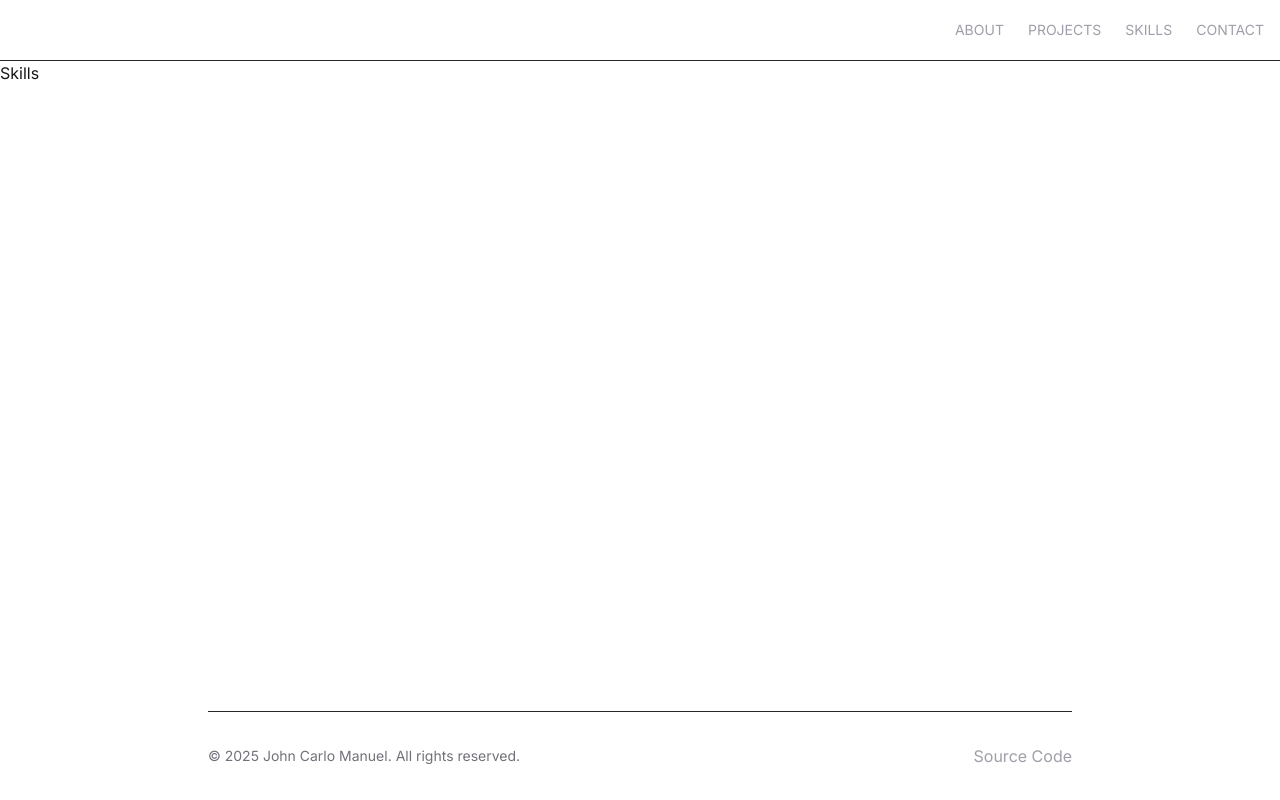
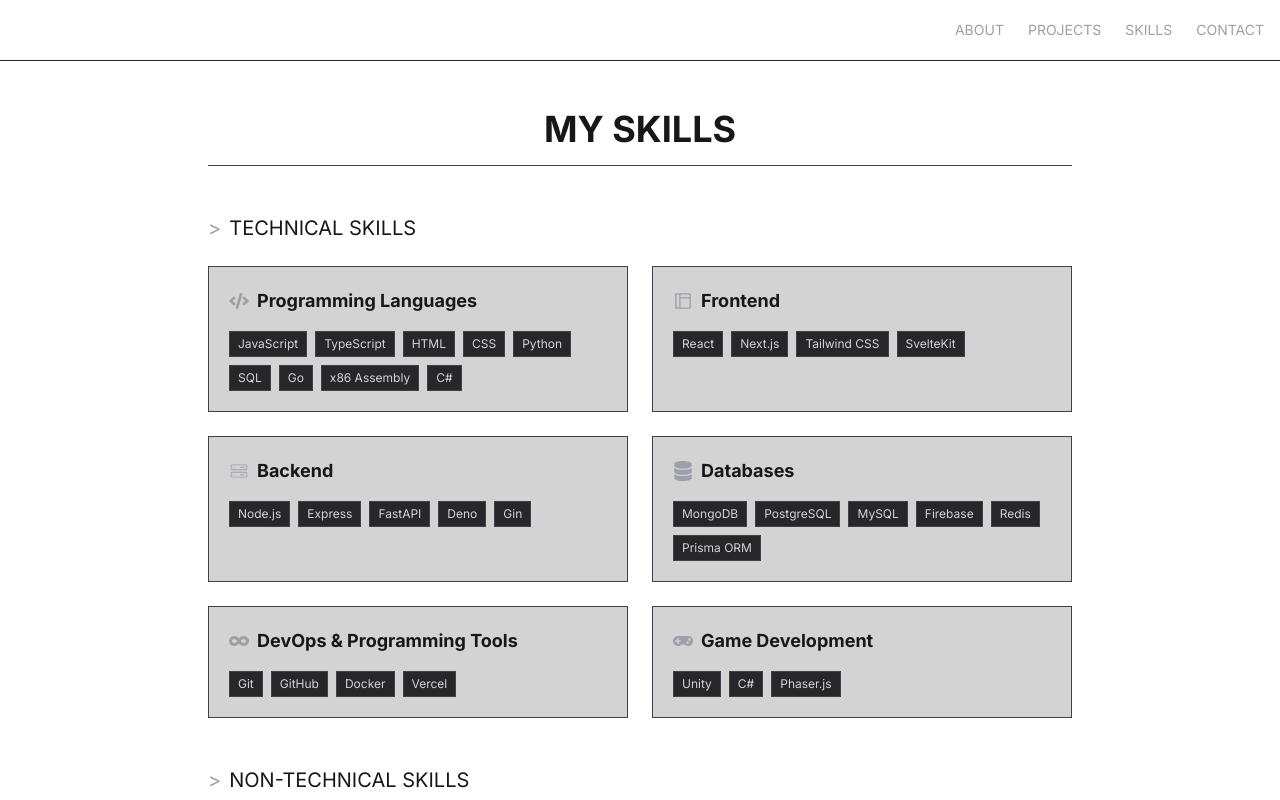
Before and after one commit to johncmanuel/cpsc349, a Next.js app in the folder portfolio/: page /skills in a window 1280 px wide. Shown: the top 800 px of the page. Built offline with nearby package versions, Linux system fonts and the light colour scheme.

Commit message:
add skills page

```diff
--- /dev/null
+++ b/portfolio/src/app/components/SkillCard.tsx
@@ -0,0 +1,24 @@
+import { SkillCategory } from "@/data/skills";
+
+export default function SkillCard({ category }: { category: SkillCategory }) {
+  return (
+    <div className="border border-zinc-700 bg-zinc-800/20 transition-colors duration-300 hover:bg-zinc-800/30">
+      <div className="p-5">
+        <div className="mb-4 flex items-center gap-2">
+          <div className="text-zinc-400">{category.icon}</div>
+          <h3 className="font-mono text-lg font-bold">{category.name}</h3>
+        </div>
+
+        <div className="flex flex-wrap gap-2">
+          {category.skills.map((skill, index) => (
+            <span
+              key={index}
+              className="border border-zinc-700 bg-zinc-800 px-2 py-1 font-mono text-xs text-zinc-300">
+              {skill}
+            </span>
+          ))}
+        </div>
+      </div>
+    </div>
+  );
+}
--- /dev/null
+++ b/portfolio/src/app/components/SkillsPage.tsx
@@ -0,0 +1,43 @@
+import { nonTechnicalSkills, technicalSkills } from "@/data/skills";
+import SkillCard from "./SkillCard";
+
+export default function SkillsPage() {
+  return (
+    <div className="container mx-auto max-w-4xl px-4 py-12">
+      <div className="space-y-12">
+        <div className="relative">
+          <h1 className="mb-2 text-center font-mono text-4xl font-bold">
+            MY SKILLS
+          </h1>
+          <div className="my-4 h-px w-full bg-zinc-700"></div>
+        </div>
+
+        <section>
+          <h2 className="mb-6 flex items-center font-mono text-xl">
+            <span className="mr-2 text-zinc-400">&#62;</span>
+            TECHNICAL SKILLS
+          </h2>
+
+          <div className="grid grid-cols-1 gap-6 md:grid-cols-2">
+            {technicalSkills.map((category, index) => (
+              <SkillCard key={index} category={category} />
+            ))}
+          </div>
+        </section>
+
+        <section>
+          <h2 className="mb-6 flex items-center font-mono text-xl">
+            <span className="mr-2 text-zinc-400">&#62;</span>
+            NON-TECHNICAL SKILLS
+          </h2>
+
+          <div className="grid grid-cols-1 gap-6 md:grid-cols-2">
+            {nonTechnicalSkills.map((category, index) => (
+              <SkillCard key={index} category={category} />
+            ))}
+          </div>
+        </section>
+      </div>
+    </div>
+  );
+}
--- a/portfolio/src/app/skills/page.tsx
+++ b/portfolio/src/app/skills/page.tsx
@@ -1,3 +1,5 @@
+import SkillsPage from "../components/SkillsPage";
+
 export default function Skills() {
-  return <div>Skills</div>;
+  return <SkillsPage />;
 }
--- /dev/null
+++ b/portfolio/src/data/skills.tsx
@@ -0,0 +1,89 @@
+import { FaGamepad, FaCode, FaDatabase, FaInfinity } from "react-icons/fa";
+import { AiOutlineLayout } from "react-icons/ai";
+import { CiServer } from "react-icons/ci";
+import { IoPerson } from "react-icons/io5";
+
+export type SkillCategory = {
+  name: string;
+  icon: React.ReactNode;
+  skills: string[];
+  type: "technical" | "non-technical";
+};
+
+// hard code the skills rather than using the one from getSelfData()
+export const skillCategories: SkillCategory[] = [
+  {
+    name: "Programming Languages",
+    icon: <FaCode className="h-5 w-5" />,
+    skills: [
+      "JavaScript",
+      "TypeScript",
+      "HTML",
+      "CSS",
+      "Python",
+      "SQL",
+      "Go",
+      "x86 Assembly",
+      "C#"
+    ],
+    type: "technical"
+  },
+  {
+    name: "Frontend",
+    icon: <AiOutlineLayout className="h-5 w-5" />,
+    skills: ["React", "Next.js", "Tailwind CSS", "SvelteKit"],
+    type: "technical"
+  },
+  {
+    name: "Backend",
+    icon: <CiServer className="h-5 w-5" />,
+    skills: ["Node.js", "Express", "FastAPI", "Deno", "Gin"],
+    type: "technical"
+  },
+  {
+    name: "Databases",
+    icon: <FaDatabase className="h-5 w-5" />,
+    skills: [
+      "MongoDB",
+      "PostgreSQL",
+      "MySQL",
+      "Firebase",
+      "Redis",
+      "Prisma ORM"
+    ],
+    type: "technical"
+  },
+  {
+    name: "DevOps & Programming Tools",
+    icon: <FaInfinity className="h-5 w-5" />,
+    skills: ["Git", "GitHub", "Docker", "Vercel"],
+    type: "technical"
+  },
+  {
+    name: "Game Development",
+    icon: <FaGamepad className="h-5 w-5" />,
+    skills: ["Unity", "C#", "Phaser.js"],
+    type: "technical"
+  },
+
+  // non technical
+  {
+    name: "Soft Skills",
+    icon: <IoPerson className="h-5 w-5" />,
+    skills: [
+      "Technical Writing",
+      "Public Speaking",
+      "Team Collaboration",
+      "Documentation"
+    ],
+    type: "non-technical"
+  }
+];
+
+export const technicalSkills = skillCategories.filter(
+  (category) => category.type === "technical"
+);
+
+export const nonTechnicalSkills = skillCategories.filter(
+  (category) => category.type === "non-technical"
+);
```
